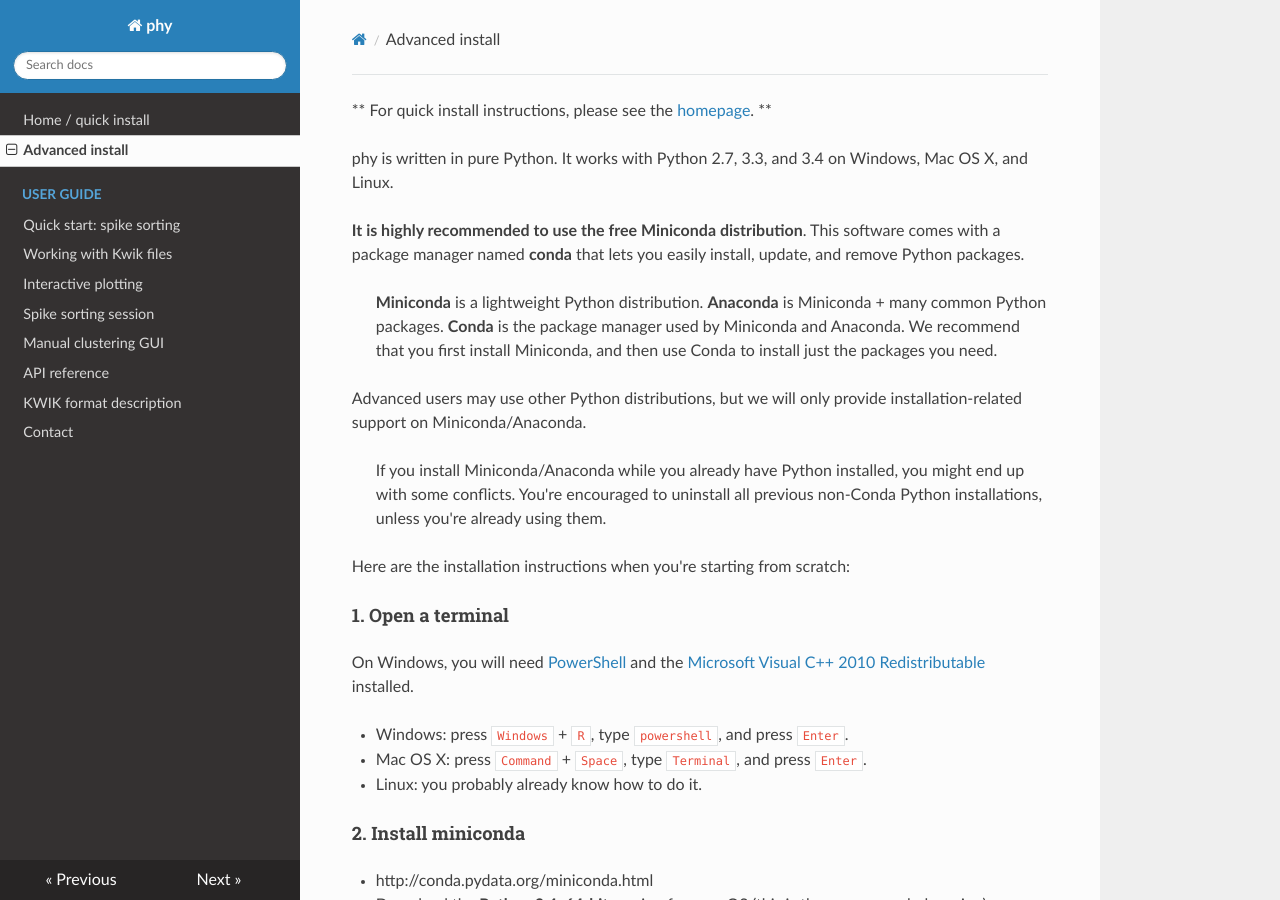
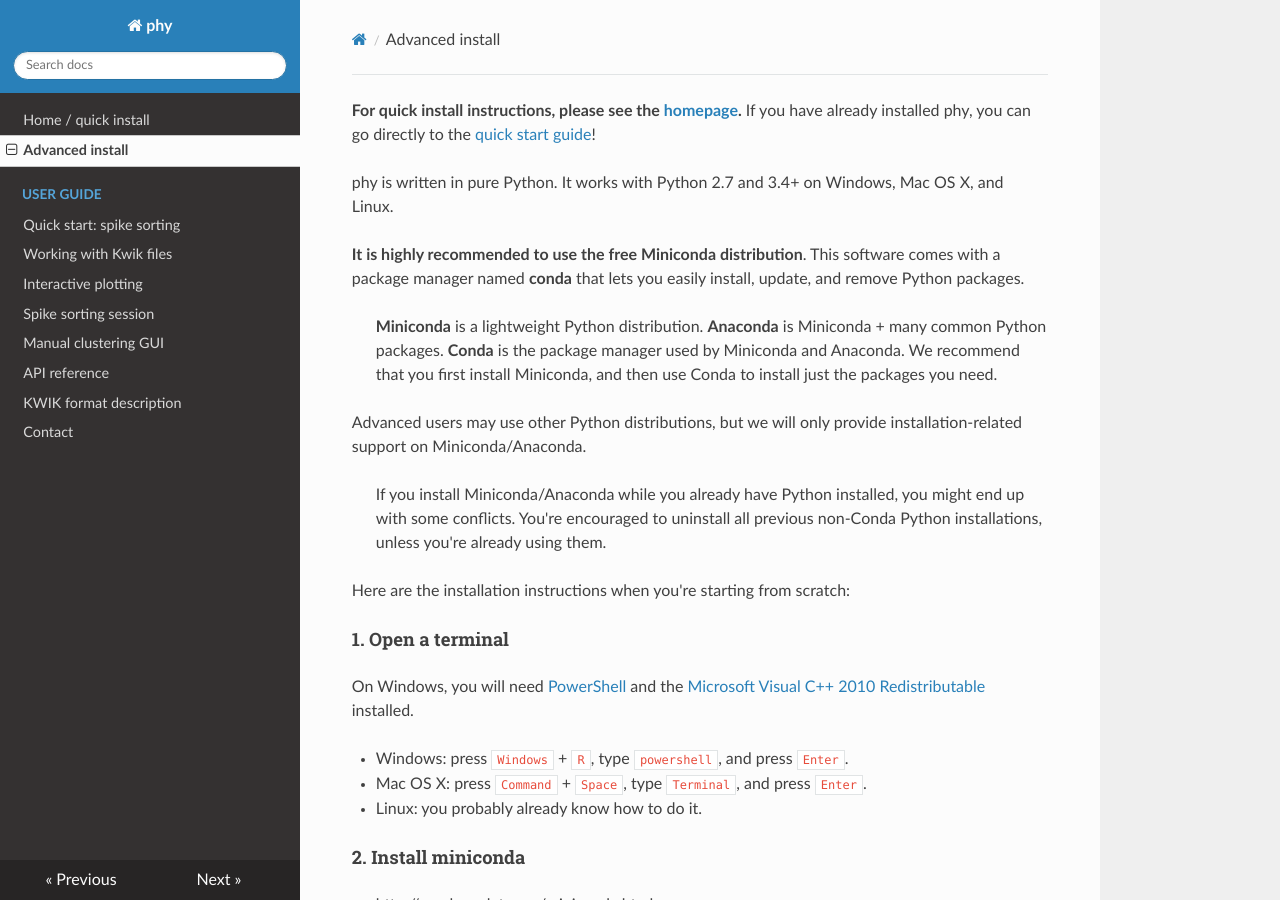
Before and after one commit to kwikteam/phy-doc, an MkDocs documentation site: the page built from docs/install.md, in a window 1280 px wide and 900 px high. Built offline with MkDocs 1.6.1, drawn with Linux system fonts in a browser that asks for light colours; nearby versions of some CDN libraries; old or Windows-style settings are respelled for this version of MkDocs.

Commit message:
Updates in install guide.

```diff
--- a/docs/install.md
+++ b/docs/install.md
@@ -1,6 +1,6 @@
-** For quick install instructions, please see the [homepage](index.md). **
+**For quick install instructions, please see the [homepage](index.md).** If you have already installed phy, you can go directly to the [quick start guide](quick-start.md)!
 
-phy is written in pure Python. It works with Python 2.7, 3.3, and 3.4 on Windows, Mac OS X, and Linux.
+phy is written in pure Python. It works with Python 2.7 and 3.4+ on Windows, Mac OS X, and Linux.
 
 **It is highly recommended to use the free Miniconda distribution**. This software comes with a package manager named **conda** that lets you easily install, update, and remove Python packages.
 
```
